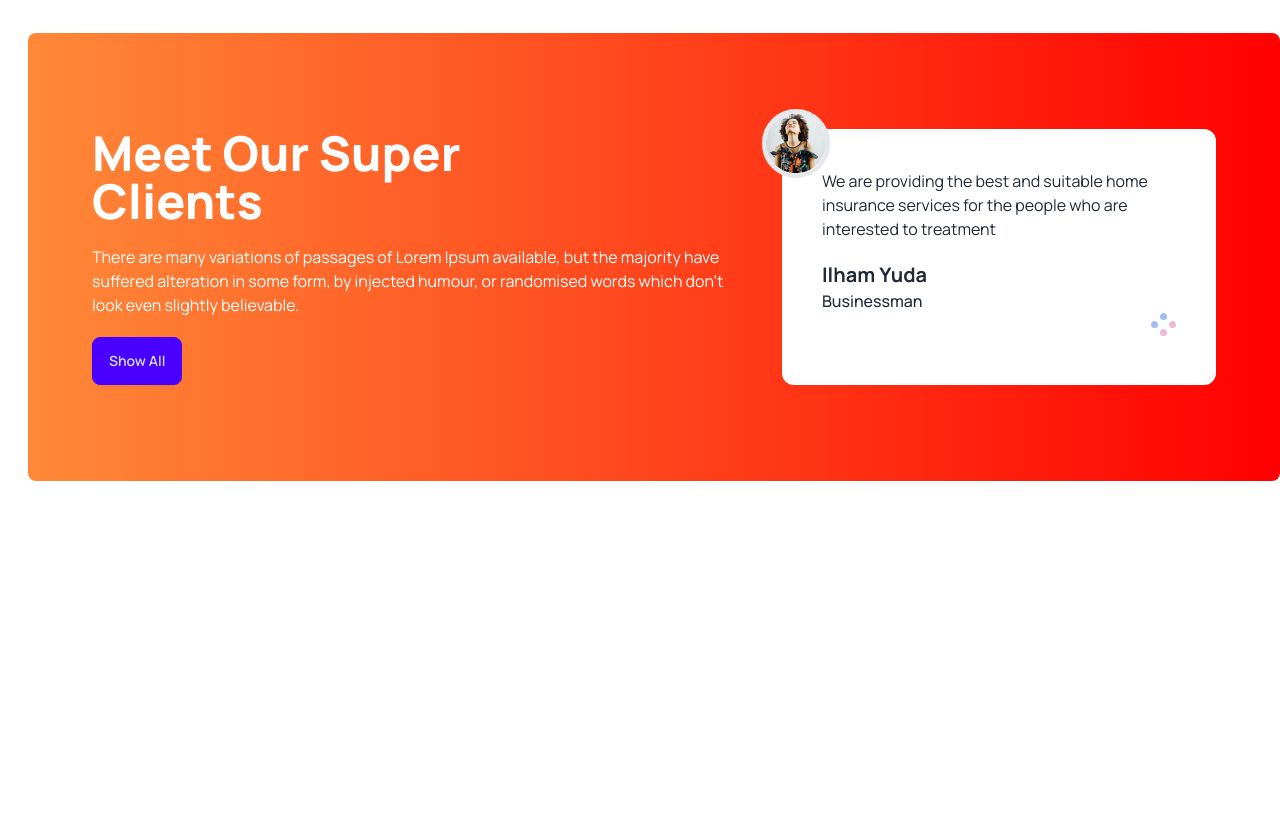
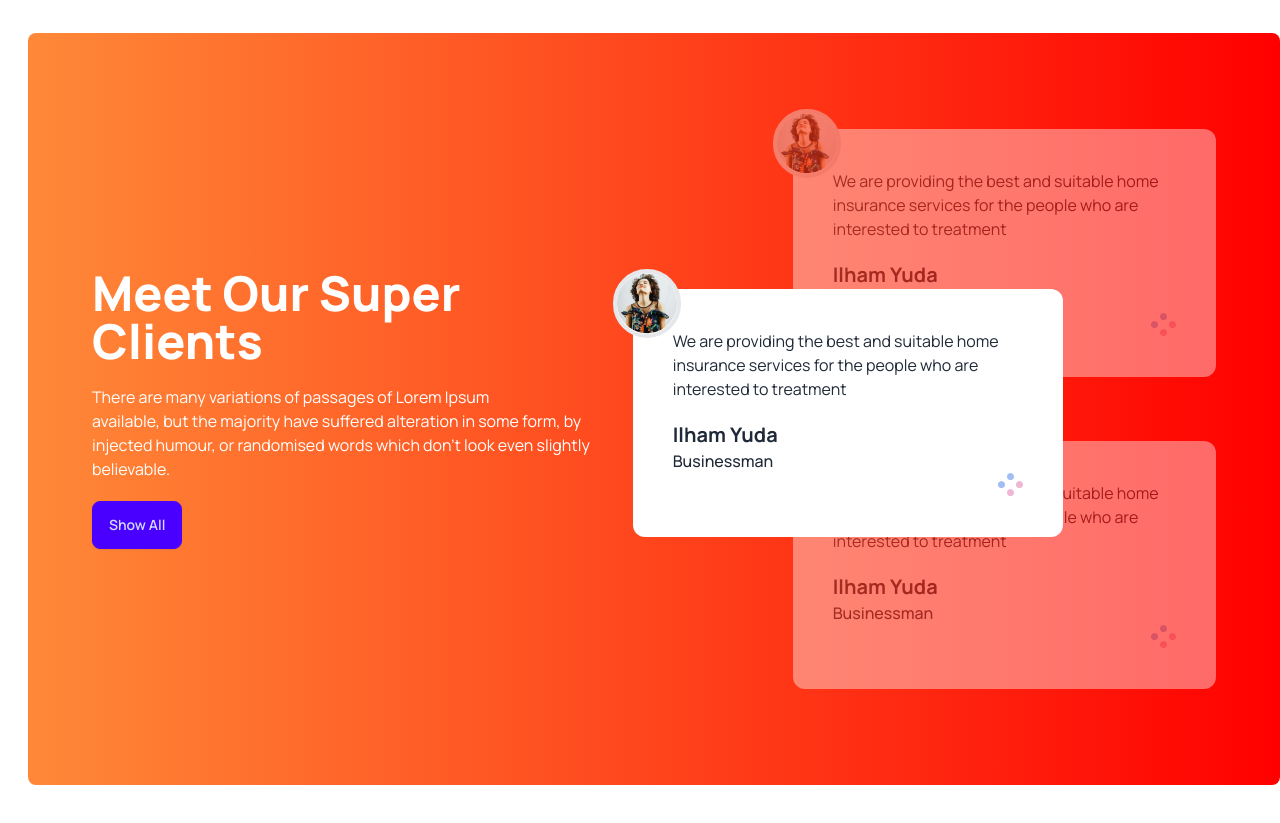
Before and after one commit to itzmorshed24/tea-house-with-daisyUI, a plain HTML site: page index.html in a window 1280 px wide. Shown: the part 1780-2603 px from the top of the page. Before the commit the page ends 2357 px from the top, so only its background shows below. Drawn offline with nearby package versions, Linux system fonts and the light colour scheme.

Commit message:
added finish super clients section

```diff
--- a/index.html
+++ b/index.html
@@ -198,22 +198,26 @@
       <section
         class="my-24 flex flex-row lg:flex-row gap-12 rounded-lg bg-white bg-gradient-to-r from-[#FF8938] to-[#FF0000] px-16 py-24"
       >
+        <div class="flex items-center pr-36">
           <div class="space-y-5">
             <h1 class="font-extrabold text-5xl text-white">
               Meet Our Super <br />
               Clients
             </h1>
             <p class="text-white">
-            There are many variations of passages of Lorem Ipsum available, but
-            the majority have suffered alteration in some form, by injected
-            humour, or randomised words which don't look even slightly
-            believable.
+              There are many variations of passages of Lorem Ipsum
+              <br />available, but the majority have suffered alteration in some
+              form, by injected humour, or randomised words which don't look
+              even slightly believable.
             </p>
             <button class="btn btn-primary">Show All</button>
           </div>
+        </div>
+        <!-- review container -->
 
-        <div class="p-10 rounded-xl bg-white relative">
-          <!-- review -->
+        <div class="relative">
+          <!-- next review -->
+          <div class="relative p-10 mb-16 opacity-40 z-10 rounded-xl bg-white">
             <img
               class="absolute -top-5 -left-5 border-4 rounded-full bg-white"
               src="images/client.png"
@@ -229,6 +233,44 @@
               <img src="images/circles.png" alt="Circles" />
             </div>
           </div>
+          <!-- current review -->
+          <div
+            class="absolute top-40 -left-40 z-20 lg:w-[430px] p-10 rounded-xl bg-white"
+          >
+            <img
+              class="absolute -top-5 -left-5 border-4 rounded-full bg-white"
+              src="images/client.png"
+              alt="Client"
+            />
+            <p>
+              We are providing the best and suitable home insurance services for
+              the people who are interested to treatment
+            </p>
+            <h3 class="font-bold mt-5 text-xl">Ilham Yuda</h3>
+            <p class="font-medium">Businessman</p>
+            <div class="flex justify-end">
+              <img src="images/circles.png" alt="Circles" />
+            </div>
+          </div>
+
+          <!-- previous review -->
+          <div class="relative p-10 opacity-40 z-10 rounded-xl bg-white">
+            <img
+              class="absolute -top-5 -left-5 border-4 rounded-full bg-white"
+              src="images/client.png"
+              alt="Client"
+            />
+            <p>
+              We are providing the best and suitable home insurance services for
+              the people who are interested to treatment
+            </p>
+            <h3 class="font-bold mt-5 text-xl">Ilham Yuda</h3>
+            <p class="font-medium">Businessman</p>
+            <div class="flex justify-end">
+              <img src="images/circles.png" alt="Circles" />
+            </div>
+          </div>
+        </div>
       </section>
     </main>
     <footer></footer>
```
Lines whose indentation alone changed are shown as unchanged.
